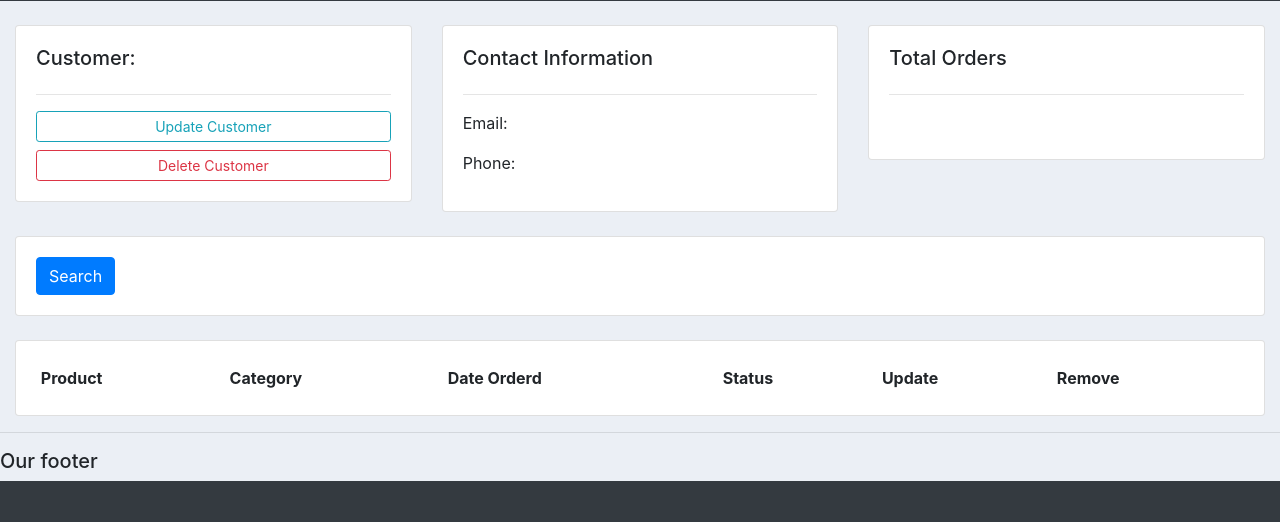
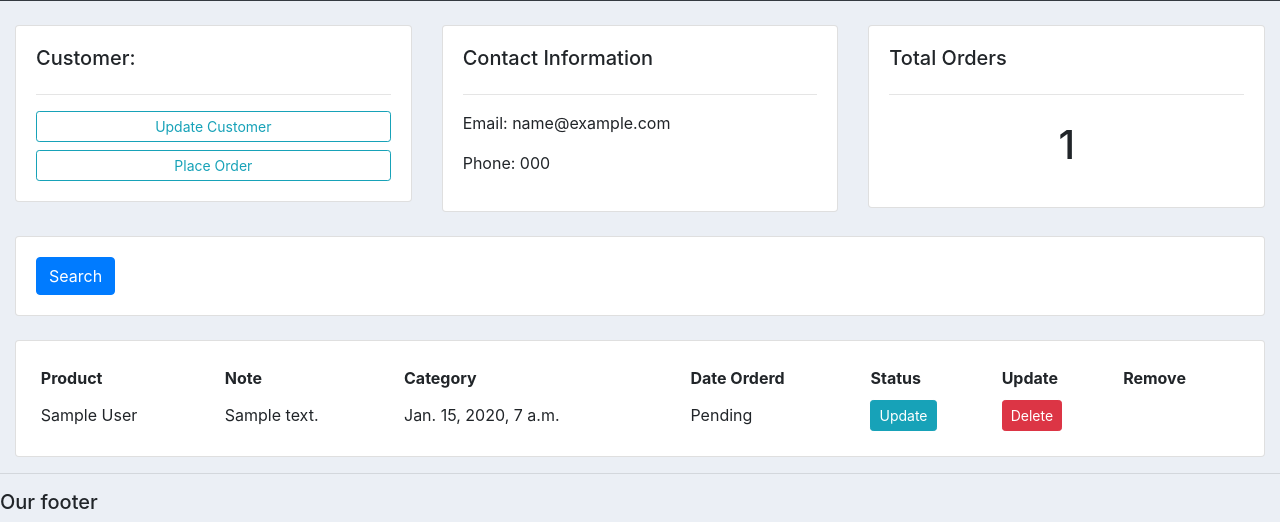
Before and after one commit to Aleleonel/crml, a Django app: template accounts/templates/accounts/customer.html in a window 1280 px wide; the page is wider, and only the part inside the window is pictured. Shown: the part 897-1419 px from the top of that part. Before the commit the page ends 1378 px from the top of that part, so only its background shows below. Run offline with Django 3.2, Linux system fonts and the light colour scheme; tables that the repository leaves empty hold one stand-in row (values such as "Sample post"); the template is opened without the code that fills it: values that come from a table or form of the project are taken from there, most other values are stand-ins (such as "Sample title", 1, 10 or a date in 2020); lists and menus that the app fills with data are empty; some libraries are stand-ins or nearby versions.

Commit message:
busca, delete, update, create

```diff
--- a/accounts/models.py
+++ b/accounts/models.py
@@ -45,6 +45,7 @@ class Order(models.Model):
     product = models.ForeignKey(Product, null=True, on_delete=models.SET_NULL)
     date_created = models.DateTimeField(auto_now_add=True, null=True)
     status = models.CharField(max_length=200, null=True, choices=STATUS)
+    note = models.CharField(max_length=1000, null=True)
 
     def __str__(self):
-        return self.customer
+        return self.product.name
--- a/accounts/templates/accounts/customer.html
+++ b/accounts/templates/accounts/customer.html
@@ -9,7 +9,7 @@
             <h5>Customer:</h5>
             <hr>
             <a href="" class="btn btn-outline-info btn-sm btn-block">Update Customer</a>
-            <a href="" class="btn btn-outline-danger btn-sm btn-block">Delete Customer</a>
+            <a href="{% url 'create_order' customer.id %}" class="btn btn-outline-info btn-sm btn-block">Place Order</a>
         </div>
     </div>
 
@@ -17,8 +17,8 @@
         <div class="card card-body">
             <h5>Contact Information</h5>
             <hr>
-            <p>Email: </p>
-            <p>Phone: </p>
+            <p>Email: {{customer.email}}</p>
+            <p>Phone: {{customer.phone}}</p>
         </div>
     </div>
 
@@ -26,7 +26,7 @@
         <div class="card card-body">
             <h5>Total Orders</h5>
             <hr>
-            <h1 style="text-align: center;padding: 10px"></h1>
+            <h1 style="text-align: center;padding: 10px">{{order_count}}</h1>
         </div>
     </div>
 </div>
@@ -35,9 +35,12 @@
 <div class="row">
     <div class="col">
         <div class="card card-body">
+
             <form action="" method="get">
+                    {{myFilter.form}}
                 <button class="btn btn-primary" type="submit">Search</button>
             </form>
+
         </div>
     </div>
 </div>
@@ -49,12 +52,26 @@
             <table class="table-sm">
                 <tr>
                     <th>Product</th>
+                    <th>Note</th>
                     <th>Category</th>
                     <th>Date Orderd</th>
                     <th>Status</th>
                     <th>Update</th>
                     <th>Remove</th>
                 </tr>
+
+                {% for order in orders %}
+                <tr>
+                    <td>{{order.product}}</td>
+                    <td>{{order.note}}</td>
+                    <td>{{order.date_created}}</td>
+                    <td>{{order.status}}</td>
+                    <td><a class="btn btn-sm btn-info" href="{% url 'update_order' order.id %}">Update</a></td>
+                    <td><a class="btn btn-sm btn-danger" href="{% url 'delete_order' order.id %}">Delete</a></td>
+
+                </tr>
+                {% endfor %}
+
             </table>
         </div>
     </div>
--- a/accounts/templates/accounts/navbar.html
+++ b/accounts/templates/accounts/navbar.html
@@ -9,10 +9,10 @@
   <div class="collapse navbar-collapse" id="navbarNav">
     <ul class="navbar-nav">
       <li class="nav-item active">
-        <a class="nav-link" href="#">Dashboard</a>
+        <a class="nav-link" href="{% url 'home' %}">Dashboard</a>
       </li>
       <li class="nav-item">
-        <a class="nav-link" href="#">Products</a>
+        <a class="nav-link" href="{% url 'products' %}">Products</a>
       </li>
     </ul>
   </div>
--- a/accounts/urls.py
+++ b/accounts/urls.py
@@ -1,9 +1,12 @@
-from django.urls import path, include
-
-from .views import home, products, customer
+from django.urls import path
+from . import views
 
 urlpatterns = [
-    path('', home),
-    path('products/', products),
-    path('customer/', customer),
+    path('', views.home, name="home"),
+    path('products/', views.products, name="products"),
+    path('customer/<str:pk_test>/', views. customer, name="customer"),
+
+    path('create_order/<str:pk>/', views.createOrder, name="create_order"),
+    path('update_order/<str:pk>/', views.updateOrder, name="update_order"),
+    path('delete_order/<str:pk>/', views.deleteOrder, name="delete_order"),
 ]
--- a/crml/settings.py
+++ b/crml/settings.py
@@ -39,6 +39,7 @@ INSTALLED_APPS = [
     'django.contrib.staticfiles',
 
     'accounts',
+    'django_filters',
 ]
 
 MIDDLEWARE = [
```
Also changed, not shown: accounts/filters.py (added, +14 -0 lines), accounts/forms.py (added, +8 -0 lines), accounts/templates/accounts/dashboard.html (+5 -3 lines), accounts/templates/accounts/delete.html (added, +27 -0 lines), accounts/templates/accounts/order_form.html (added, +22 -0 lines), accounts/views.py (+60 -3 lines), accounts/migrations/0006_auto_20200907_1907.py (added).
